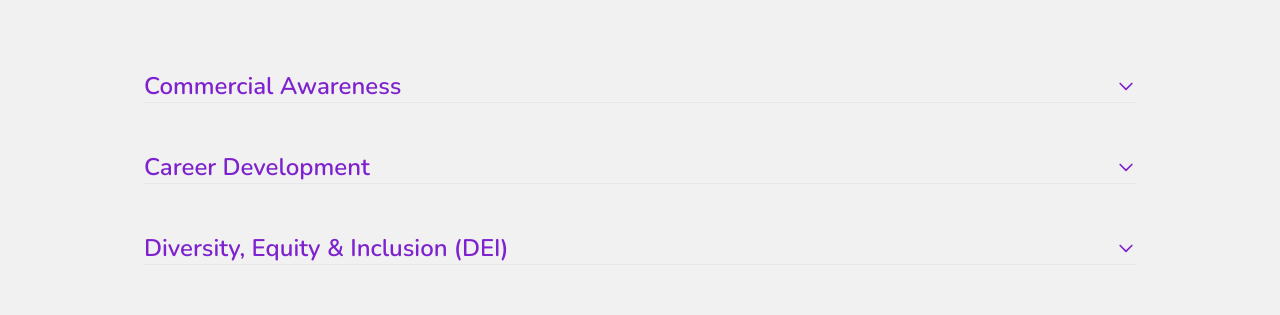
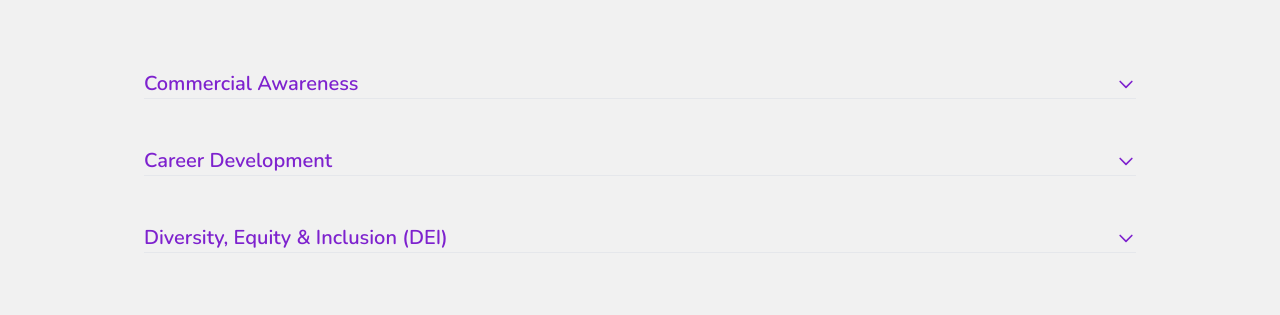
Before and after one commit to tran28/rico-naylor, a Next.js app: page / in a window 1280 px wide. Shown: the part 974-1289 px from the top of the page. Built offline with nearby package versions, Linux system fonts and the light colour scheme.

Commit message:
Update Accordion.js

```diff
--- a/components/Accordion.js
+++ b/components/Accordion.js
@@ -31,7 +31,7 @@ export default function AnimatedAccordion() {
     return (
         <>
             <Accordion open={open === 1} icon={<Icon id={1} open={open} />}>
-                <AccordionHeader onClick={() => handleOpen(1)} className='text-2xl text-purple-700 font-semibold'>
+                <AccordionHeader onClick={() => handleOpen(1)} className='text-xl text-purple-700 font-semibold'>
                     Commercial Awareness
                 </AccordionHeader>
                 <AccordionBody className='pt-8'>
@@ -42,7 +42,7 @@ export default function AnimatedAccordion() {
                 </AccordionBody>
             </Accordion>
             <Accordion open={open === 2} icon={<Icon id={2} open={open} />}>
-                <AccordionHeader onClick={() => handleOpen(2)} className='text-2xl text-purple-700 font-semibold'>
+                <AccordionHeader onClick={() => handleOpen(2)} className='text-xl text-purple-700 font-semibold'>
                     Career Development
                 </AccordionHeader>
                 <AccordionBody className='pt-8'>
@@ -52,7 +52,7 @@ export default function AnimatedAccordion() {
                 </AccordionBody>
             </Accordion>
             <Accordion open={open === 3} icon={<Icon id={3} open={open} />}>
-                <AccordionHeader onClick={() => handleOpen(3)} className='text-2xl text-purple-700 font-semibold'>
+                <AccordionHeader onClick={() => handleOpen(3)} className='text-xl text-purple-700 font-semibold'>
                     Diversity, Equity & Inclusion (DEI)
                 </AccordionHeader>
                 <AccordionBody className='pt-8'>
```
